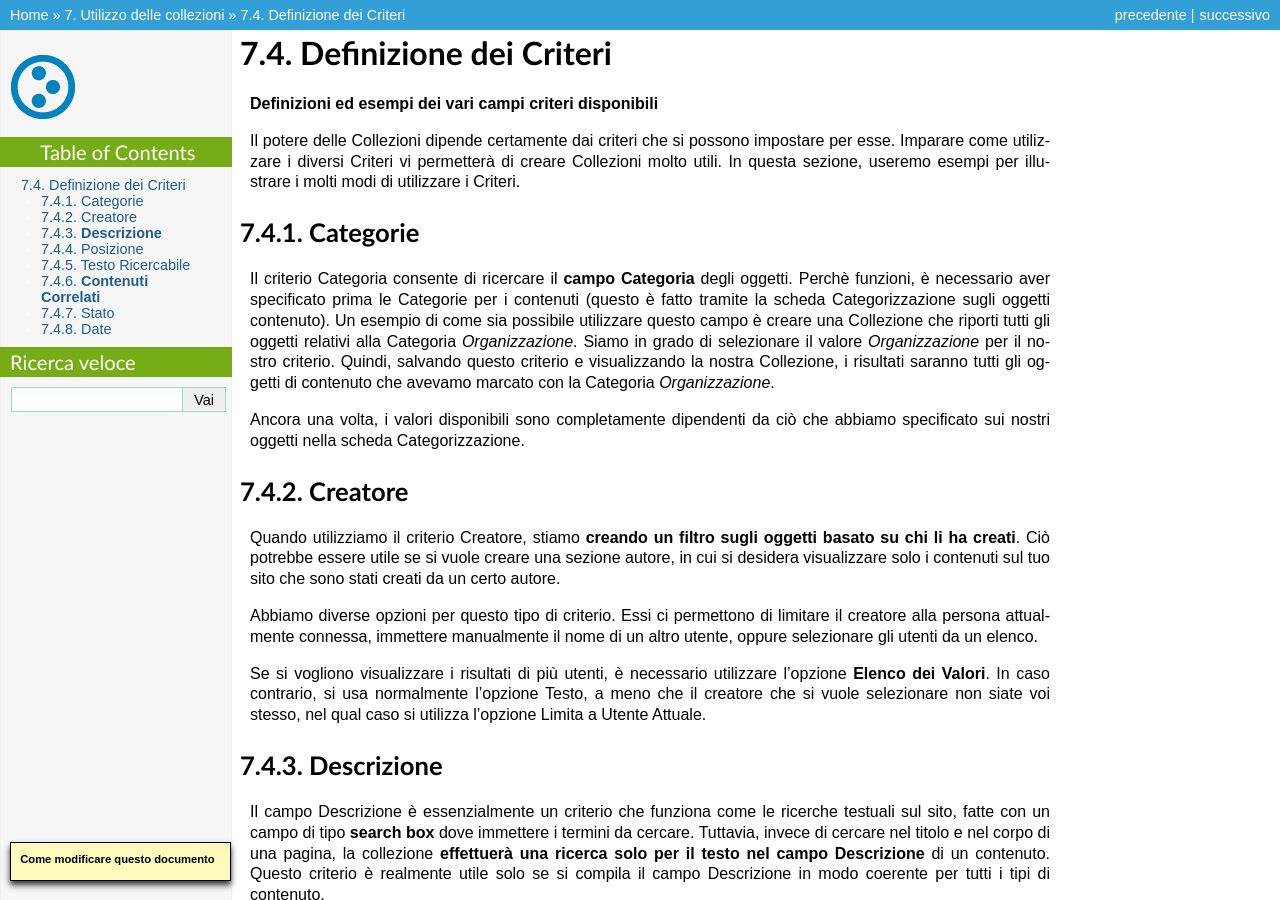
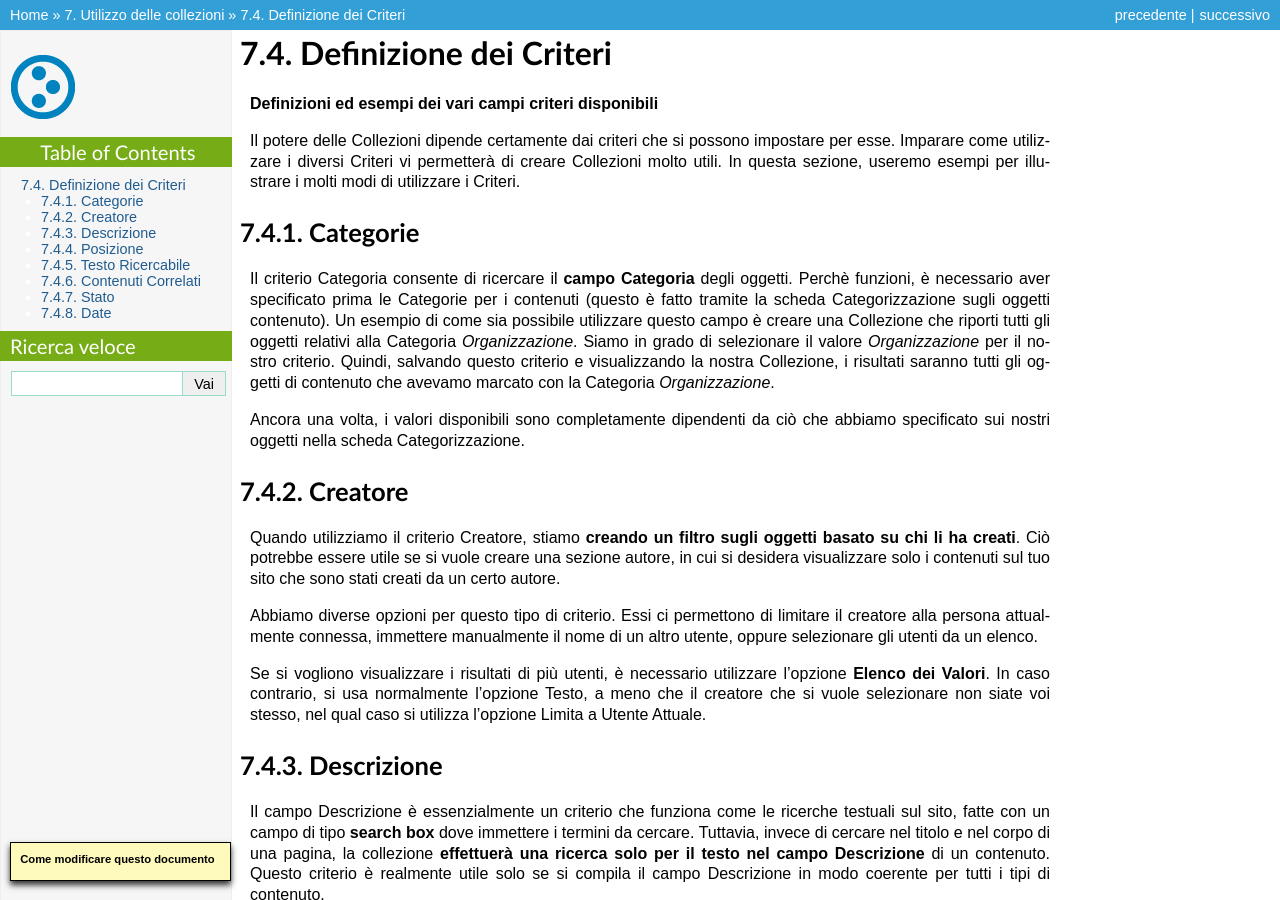
Before and after one commit to plone-it/collective.italiandocumentation, a Sphinx documentation site: the page built from source/using-collections/definition-of-criteria.rst, in a window 1280 px wide and 900 px high. Built offline with Sphinx 7.4.7, drawn with Linux system fonts in a browser that asks for light colours; pages that are not in the unit, such as notebooks, are missing from menus.

```diff
--- a/source/using-collections/definition-of-criteria.rst
+++ b/source/using-collections/definition-of-criteria.rst
@@ -41,8 +41,8 @@ utilizzare l'opzione **Elenco dei Valori**. In caso contrario, si usa normalment
 l'opzione Testo, a meno che il creatore che si vuole selezionare non siate voi stesso, nel qual
 caso si utilizza l'opzione Limita a Utente Attuale.
 
-**Descrizione**
----------------
+Descrizione
+-----------
 
 Il campo Descrizione è essenzialmente un criterio che funziona come le ricerche testuali sul sito,
 fatte con un campo di tipo **search box** dove immettere i termini da cercare.
@@ -87,8 +87,8 @@ utilizzando il criterio Testo Ricercabile, specificando *collezioni* come valore
 Tutti i Tutorial, Video, voci di Glossario, ecc con *Collezioni* nel Titolo,
 nella Descrizione, o nel Corpo del Testo dovrebbero quindi comparire come risultati delle Collezione.
 
-**Contenuti Correlati**
------------------------
+Contenuti Correlati
+-------------------
 
 Il campo Contenuti Correlati è un altro campo, come Categoria, che **deve essere
 specificato su un oggetto contenuto prima di essere utilizzato per una Collezione**.
```
